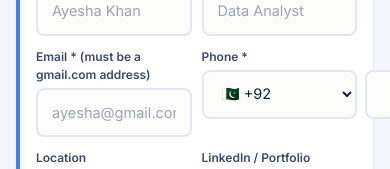
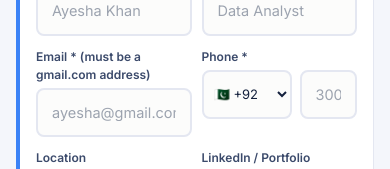
Before and after one commit to bahawal-khan/ATS-CV-BUILDER, a Next.js app: page / in a window 390 px wide. Shown: the part 253-422 px from the top of the page. Built offline with nearby package versions, Linux system fonts and the light colour scheme.

Commit message:
Refactor Phone field layout and styling

```diff
--- a/components/ResumeBuilder.js
+++ b/components/ResumeBuilder.js
@@ -247,11 +247,10 @@ export default function ResumeBuilder() {
                 />
                 {errors.email && <p className="text-[11.5px] text-warn mt-1">{errors.email}</p>}
               </Field>
-
-              <Field label="Phone *" className="flex-1 min-w-[140px]">
-                <div className="flex gap-2 w-full min-w-0">
+<Field label="Phone *" className="flex-1 min-w-[140px]">
+                <div className="flex gap-2">
                   <select
-                    className={`${inputClass()} flex-none w-[92px] sm:w-[112px] px-1.5 sm:px-2.5`}
+                    className="flex-none basis-[90px] sm:basis-[112px] shrink-0 border-2 border-line rounded-lg px-1.5 sm:px-2.5 py-3 text-[13px] sm:text-[14.5px] bg-[#FCFCFB] focus:outline-none focus:border-accent focus:ring-4 focus:ring-accent/15 focus:bg-white"
                     value={personal.countryCode}
                     onChange={(e) => updatePersonal("countryCode", e.target.value)}
                   >
@@ -262,7 +261,9 @@ export default function ResumeBuilder() {
                     ))}
                   </select>
                   <input
-                    className={`${inputClass(errors.phone)} flex-1 min-w-0`}
+                    className={`flex-1 min-w-0 border-2 rounded-lg px-3.5 py-3 text-[14.5px] bg-[#FCFCFB] transition-colors focus:outline-none focus:border-accent focus:ring-4 focus:ring-accent/15 focus:bg-white ${
+                      errors.phone ? "border-warn bg-warnsoft" : "border-line"
+                    }`}
                     placeholder="3001234567"
                     inputMode="numeric"
                     value={personal.phone}
```
